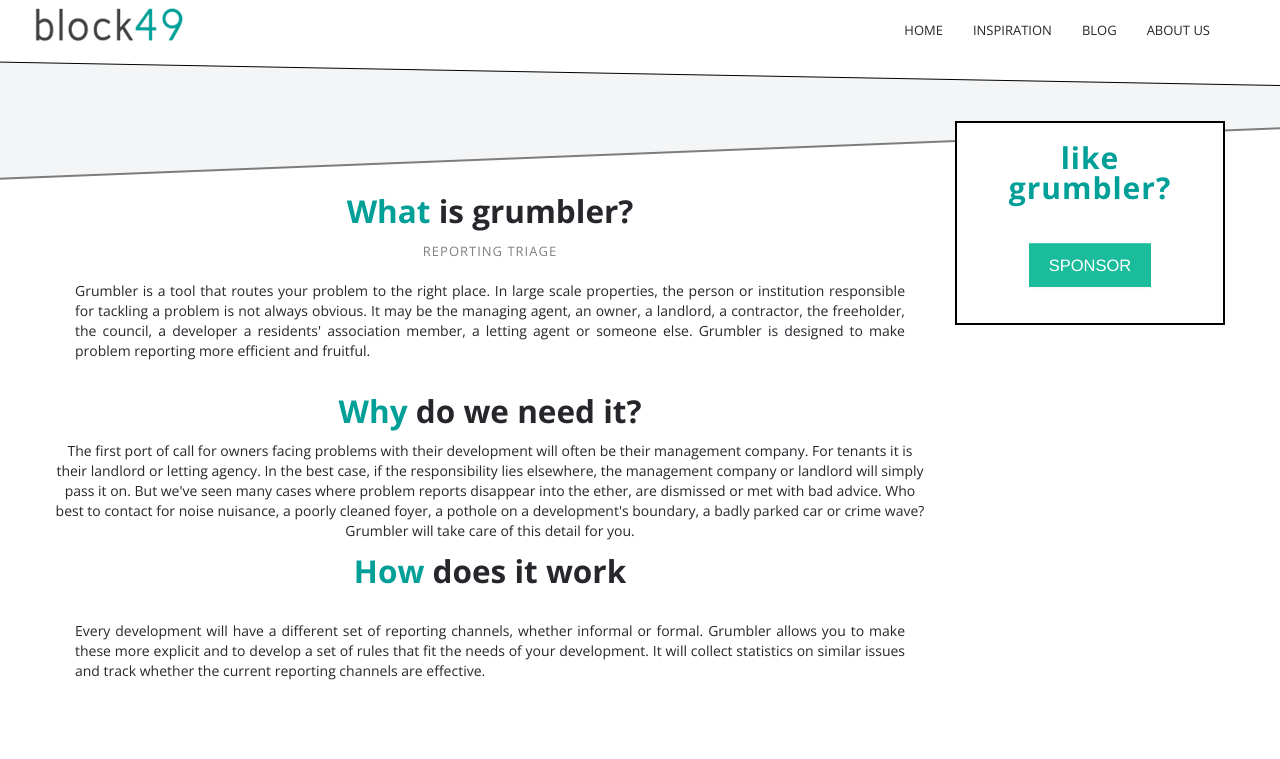
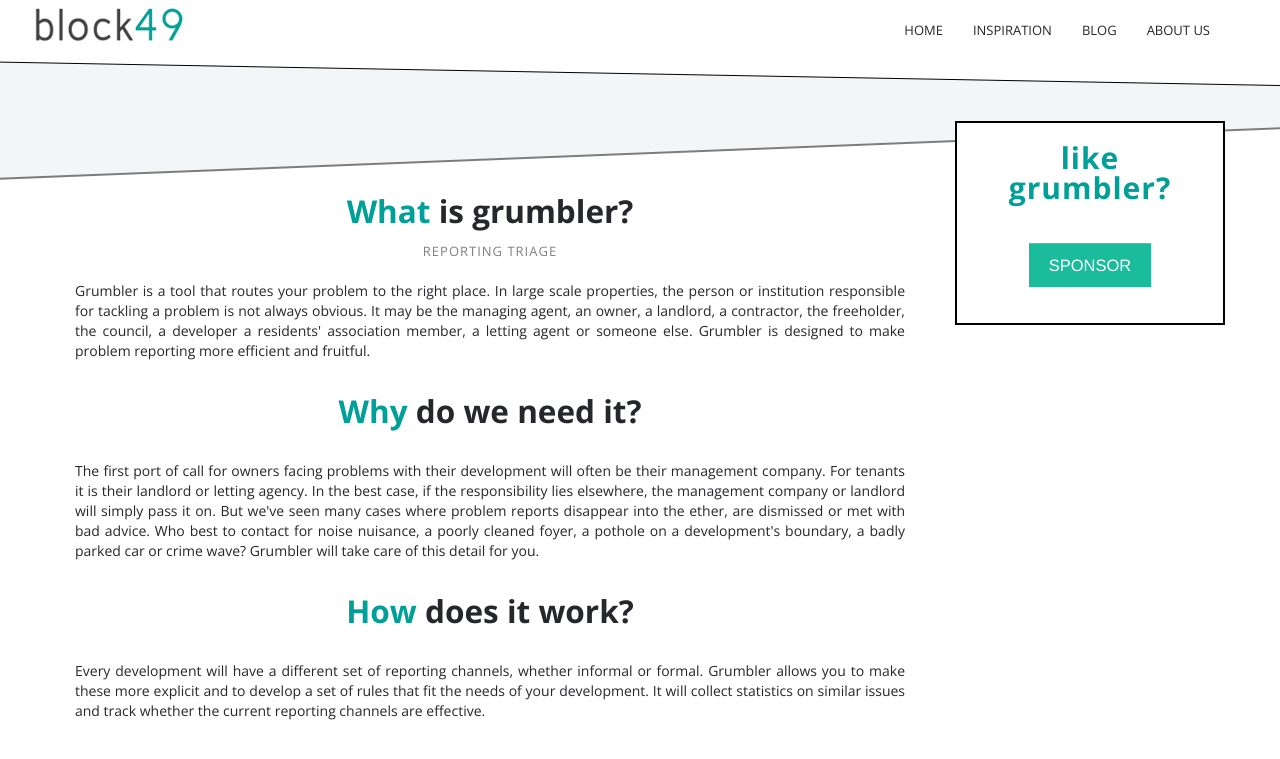
Before and after one commit to tlodge/block49.website, a Jekyll site: the page built from inspiration/grumbler/index.html, in a window 1280 px wide. Shown: the top 759 px of the page. Built offline with Jekyll 4.4.1, drawn with Linux system fonts in a browser that asks for light colours; a script that is not in the unit is left out.

Commit message:
added stuff on grumbler

```diff
--- a/inspiration/grumbler/index.html
+++ b/inspiration/grumbler/index.html
@@ -14,8 +14,10 @@
 
                 </p>
                 <h2><strong>Why</strong> do we need it?</h2>
+                <p>
                  The first port of call for owners facing problems with their development will often be their management company. For tenants it is their landlord or letting agency.   In the best case, if the responsibility lies elsewhere, the management company or landlord will simply pass it on.  But we've seen many cases where problem reports disappear into the ether, are dismissed or met with bad advice.   Who best to contact for noise nuisance, a poorly cleaned foyer, a pothole on a development's boundary, a badly parked car or crime wave?  Grumbler will take care of this detail for you.
-                <h2><strong>How</strong> does it work</h2>
+                 </p>
+                <h2><strong>How</strong> does it work?</h2>
                 <p>
                 Every development will have a different set of reporting channels, whether informal or formal.  Grumbler allows you to make these more explicit and to develop a set of rules that fit the needs of your development.  It will collect statistics on similar issues and track whether the current reporting channels are effective.
                 </p>
```
